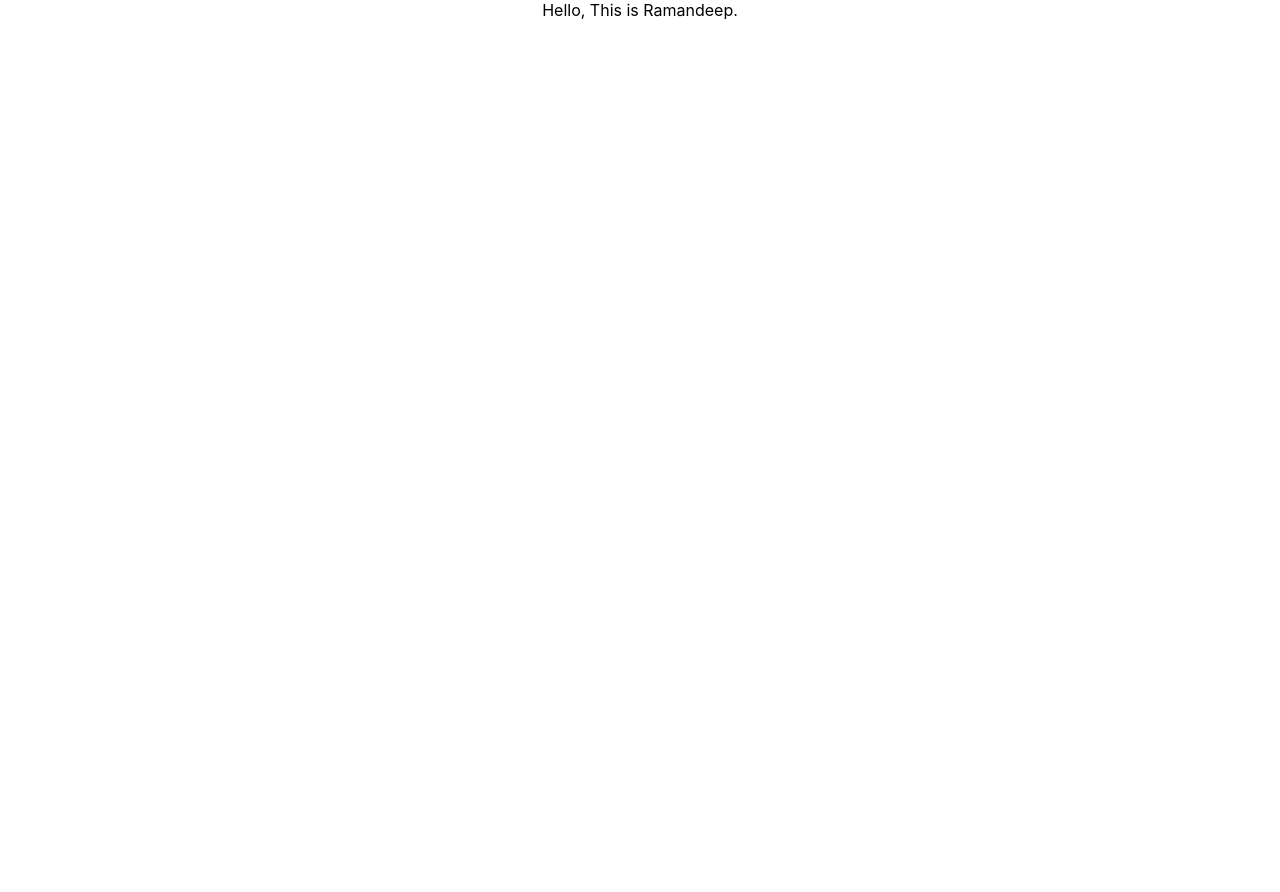
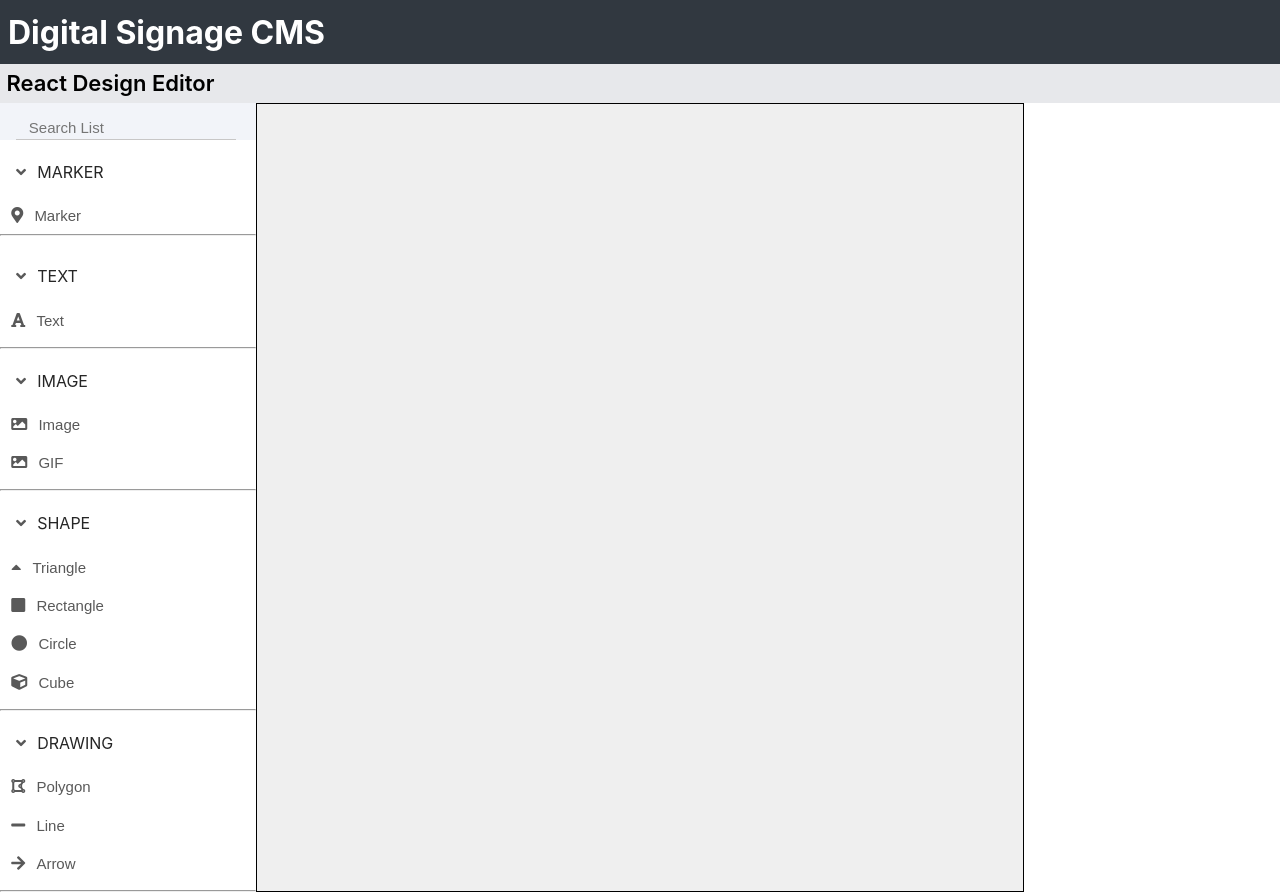
Before and after one commit to Ramankauldhar/digitalSignageCMS, a React (Create React App) app: page / in a window 1280 px wide. Before the commit the page ends 800 px from the top, so only its background shows below. Built offline with nearby package versions, Linux system fonts and the light colour scheme.

Commit message:
V2: Left Tool Bar is created

```diff
--- a/package.json
+++ b/package.json
@@ -3,10 +3,14 @@
   "version": "0.1.0",
   "private": true,
   "dependencies": {
+    "axios": "^1.7.9",
     "cra-template": "1.2.0",
+    "fabric": "^6.5.4",
     "react": "^19.0.0",
     "react-dom": "^19.0.0",
+    "react-router-dom": "^7.1.1",
     "react-scripts": "5.0.1",
+    "socket.io-client": "^4.8.1",
     "web-vitals": "^4.2.4"
   },
   "scripts": {
--- a/public/index.html
+++ b/public/index.html
@@ -11,6 +11,8 @@
     />
     <link rel="apple-touch-icon" href="%PUBLIC_URL%/logo192.png" />
 
+    <link rel="stylesheet" href="https://cdnjs.cloudflare.com/ajax/libs/font-awesome/5.15.4/css/all.min.css">
+
     <link rel="manifest" href="%PUBLIC_URL%/manifest.json" />
 
     <title>Digital Signage CMS</title>
--- a/src/App.css
+++ b/src/App.css
@@ -1,38 +1,5 @@
-.App {
-  text-align: center;
+*{
+    padding: 0;
+    margin: 0;
+    box-sizing: border-box;
 }
-
-.App-logo {
-  height: 40vmin;
-  pointer-events: none;
-}
-
-@media (prefers-reduced-motion: no-preference) {
-  .App-logo {
-    animation: App-logo-spin infinite 20s linear;
-  }
-}
-
-.App-header {
-  background-color: #282c34;
-  min-height: 100vh;
-  display: flex;
-  flex-direction: column;
-  align-items: center;
-  justify-content: center;
-  font-size: calc(10px + 2vmin);
-  color: white;
-}
-
-.App-link {
-  color: #61dafb;
-}
-
-@keyframes App-logo-spin {
-  from {
-    transform: rotate(0deg);
-  }
-  to {
-    transform: rotate(360deg);
-  }
-}
--- a/src/App.js
+++ b/src/App.js
@@ -1,9 +1,10 @@
 import './App.css';
+import MainPage from './pages/MainPage';
 
 function App() {
   return (
     <div className="App">
-      Hello, This is Ramandeep.
+      <MainPage />
     </div>
   );
 }
--- /dev/null
+++ b/src/pages/MainPage.jsx
@@ -0,0 +1,122 @@
+import { useState } from "react";
+import '../styles/mainPageStyles.css';
+
+const MainPage = () => {
+    const [inputValue, setInputValue] = useState('');
+
+    return(
+        <>
+          <div>
+            <div className="header"><h1>Digital Signage CMS</h1></div>
+            <div className="topContainer">
+                <p>React Design Editor</p>
+                <div className="icons">
+                     <i className="fas fa-file-arrow-down"></i>
+                     <i className="fas fa-file-arrow-up"></i>
+                     <i className="fas fa-message-image"></i>
+                </div>
+            </div>
+            <div className="mainContainer">
+                <div className="widgetsLeftContainer">
+                    <div className="SearchBarWithMenuIcon">
+                        <i className="fas fa-chevrons-left"></i>
+                        <input
+                             type="text"
+                             placeholder="Search List"
+                             value={inputValue}
+                             className="searchBar"
+                             onChange={(e) => setInputValue(e.target.value)}
+                        />
+                    </div>
+                    <div className="widgetsContainer">
+                        <div className="widgetGroup">
+                            <div className="widgets wid1">
+                                 <i className="fas fa-angle-down"></i>
+                                 <span>MARKER</span>
+                            </div>
+                            <div className="options opt1">
+                                 <i className="fas fa-map-marker-alt"></i>
+                                 <button>Marker</button>
+                            </div>
+                            <hr></hr>
+                        </div>
+                        <div className="widgetGroup">
+                            <div className="widgets wid2">
+                                 <i className="fas fa-angle-down"></i>
+                                 <span>TEXT</span>
+                            </div>
+                            <div className="options opt2">
+                                 <i className="fas fa-font"></i>
+                                 <button>Text</button>
+                            </div>
+                        </div>
+                        <hr></hr>
+                        <div className="widgetGroup">
+                            <div className="widgets wid3">
+                                 <i className="fas fa-angle-down"></i>
+                                 <span>IMAGE</span>
+                            </div>
+                            <div className="options opt3">
+                                 <i className="fas fa-image"></i>
+                                 <button>Image</button>
+                            </div>
+                            <div className="options opt3">
+                                 <i className="fas fa-image"></i>
+                                 <button>GIF</button>
+                            </div>
+                        </div>
+                        <hr></hr>
+                        <div className="widgetGroup">
+                            <div className="widgets wid4">
+                                 <i className="fas fa-angle-down"></i>
+                                 <span>SHAPE</span>
+                            </div>
+                            <div className="options opt4">
+                                 <i className="fas fa-duotone fa-regular fa-caret-up triangle"></i>
+                                 <button>Triangle</button>
+                            </div>
+                            <div className="options opt4">
+                                 <i className="fas fa-stop"></i>
+                                 <button>Rectangle</button>
+                            </div>
+                            <div className="options opt4">
+                                 <i className="fas fa-solid fa-circle"></i>
+                                 <button>Circle</button>
+                            </div>
+                            <div className="options opt4">
+                                 <i className="fas fa-cube"></i>
+                                 <button>Cube</button>
+                            </div>
+                        </div>
+                        <hr></hr>
+                        <div className="widgetGroup">
+                            <div className="widgets wid5">
+                                 <i className="fas fa-angle-down"></i>
+                                 <span>DRAWING</span>
+                            </div>
+                            <div className="options opt5">
+                                 <i className="fas fa-draw-polygon"></i>
+                                 <button>Polygon</button>
+                            </div>
+                            <div className="options opt5">
+                                 <i className="fas fa-solid fa-minus"></i>
+                                 <button>Line</button>
+                            </div>
+                            <div className="options opt5">
+                                 <i className="fas fa-light fa-arrow-right"></i>
+                                 <button>Arrow</button>
+                            </div>
+                        </div>
+                        <hr></hr>
+                    </div>
+                </div>
+
+                <div className="editorAreaContainer"> </div>
+                <div className="rightContainer"></div>
+            </div>
+          </div>
+        </>
+    )
+}
+
+export default MainPage;
--- /dev/null
+++ b/src/styles/mainPageStyles.css
@@ -0,0 +1,85 @@
+.header{
+    width:100%;
+    height: 4rem;
+    color: white;
+    background-color: rgb(49, 56, 64);
+    padding: 0.5rem;
+    align-content: center;
+    font-weight: 200;
+}
+
+.topContainer{
+    width:100%;
+    display: flex;
+    justify-content: space-between;
+    padding: 0.4rem;
+    background-color: rgb(231, 232, 235);
+}
+.topContainer p{
+    font-size: 22px;
+    font-weight: 600;
+}
+
+/*------ Main Container ----------------*/
+.mainContainer{
+    width:100%;
+    display: flex;
+}
+
+/*-------- Widgets Left Container ----------*/
+.widgetsLeftContainer{
+    width: 20%;
+}
+.SearchBarWithMenuIcon{
+    background-color: rgb(242, 244, 249);
+}
+.SearchBarWithMenuIcon .searchBar{
+    padding: 1rem 0.5rem 0.2rem 0.8rem;
+    border-top: none;
+    border-left: none;
+    border-right: none;
+    border-bottom: 1px solid rgb(200, 199, 199);
+    font-size: 15px;
+    color: rgb(165, 163, 163);
+    background-color: rgb(242, 244, 249);
+}
+.widgetsContainer{
+    width: 100%;
+}
+.widgetGroup{
+    width:100%;
+    padding: 0.5rem 0;
+}
+.widgets{
+    padding: 0.5rem;
+    cursor: pointer;
+}
+.options{
+    padding: 0.2rem;
+}
+i{
+    padding: 0.5rem;
+    color: rgb(89, 89, 89);
+}
+.widgets span{
+    color: rgb(38, 38, 38);
+    padding-left: 0.2rem;
+}
+.options button{
+    border: none;
+    background-color: transparent;
+    cursor: pointer;
+    font-size: 15px;
+    color: rgb(89, 89, 89);
+    padding-left: 0.2rem;
+}
+
+
+.editorAreaContainer{
+    width:60%;
+    background-color: rgb(239, 239, 239);
+    border: 1px solid black;
+}
+.rightContainer{
+    width: 20%;
+}
```
Also changed, not shown: src/script.js (added, +10 -0 lines), src/components/Editor.js (added), src/images/triangle.png (added), 1 other file (tests, documents, lock files or other folders).
